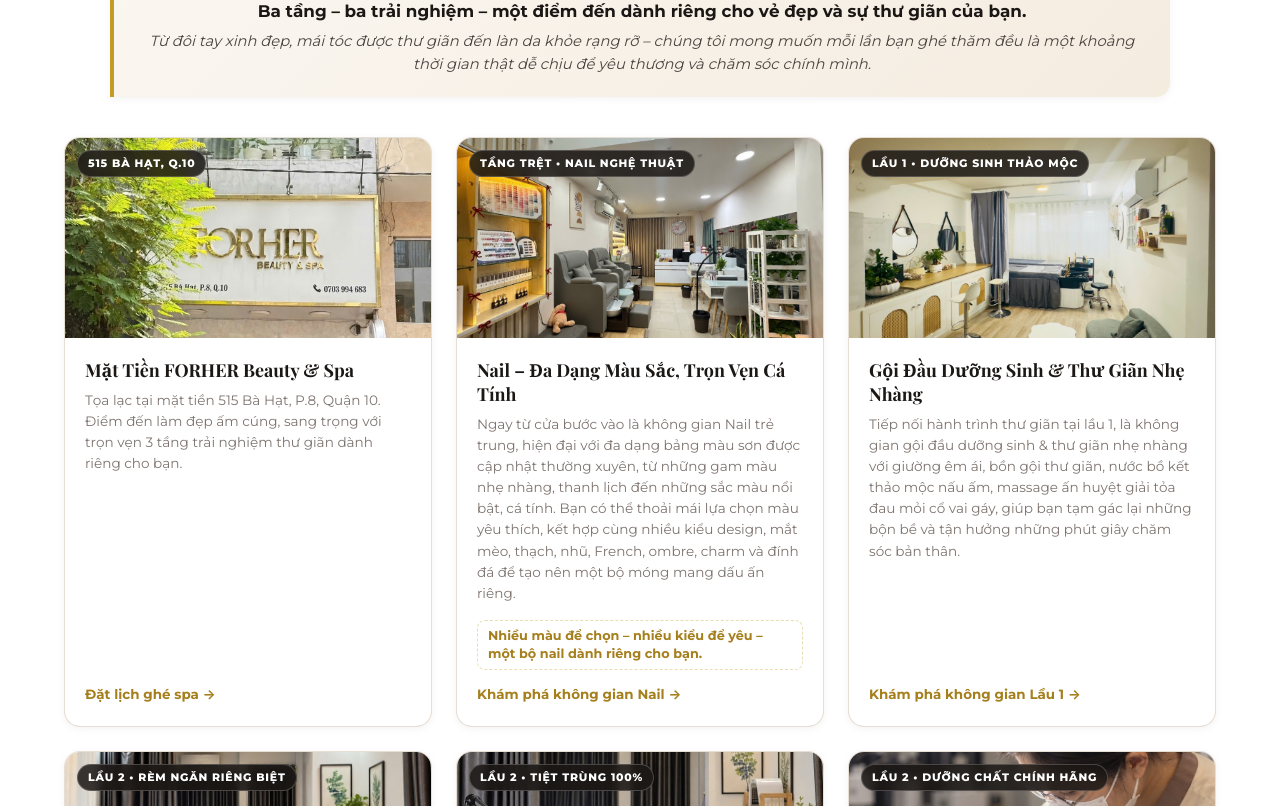
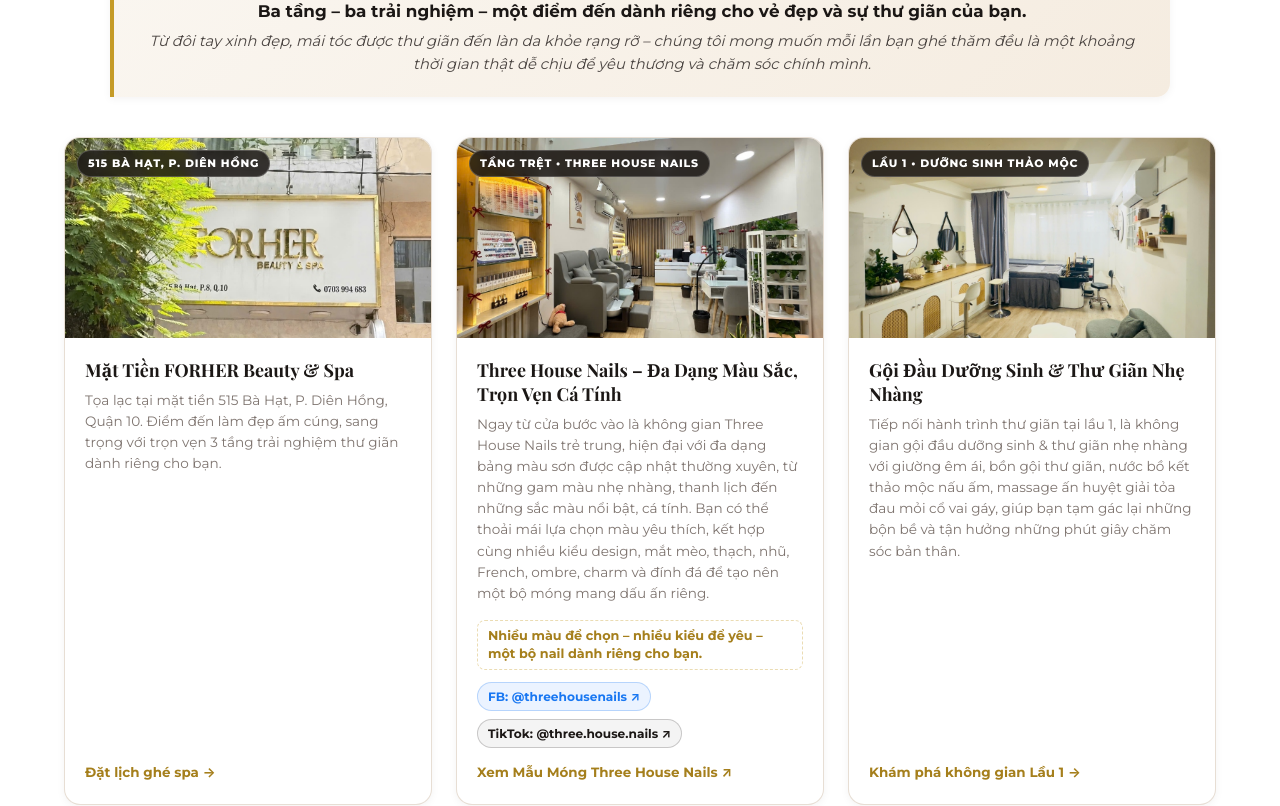
Before and after one commit to tandev253/forher-beauty-spa, a React (Vite) app: page / in a window 1280 px wide. Shown: the part 1394-2200 px from the top of the page. Built offline with nearby package versions, Linux system fonts and the light colour scheme; the HTML template or start-up script is replaced by a standard one; a web font is replaced by a local one.

Commit message:
Update address to Phuong Dien Hong and link Three House Nails social channels

```diff
--- a/index.html
+++ b/index.html
@@ -4,8 +4,8 @@
   <meta charset="UTF-8">
   <meta name="viewport" content="width=device-width, initial-scale=1.0">
   <title>Forher Beauty & Spa | Bảng Giá Dịch Vụ Chính Thức</title>
-  <meta name="description" content="Bảng giá dịch vụ chính thức của Forher Beauty & Spa - 515 Bà Hạt, P.8, Quận 10. Hotline: 0703 994 683. Triệt lông Diode Laser bảo hành 2 năm, Chăm sóc & trị mụn, Chemical Peel, Gội đầu dưỡng sinh & Nail nghệ thuật.">
-  <meta name="keywords" content="Forher Beauty, Forher Spa, 515 Bà Hạt, Triệt lông bảo hành 2 năm, Nặn mụn an toàn, Chemical Peel, Gội đầu dưỡng sinh Quận 10, Nail đẹp Quận 10">
+  <meta name="description" content="Bảng giá dịch vụ chính thức của Forher Beauty & Spa - 515 Bà Hạt, Phường Diên Hồng, Quận 10. Hotline: 0703 994 683. Triệt lông Diode Laser bảo hành 2 năm, Chăm sóc & trị mụn, Chemical Peel, Gội đầu dưỡng sinh & Three House Nails.">
+  <meta name="keywords" content="Forher Beauty, Forher Spa, 515 Bà Hạt Phường Diên Hồng, Three House Nails, Triệt lông bảo hành 2 năm, Nặn mụn an toàn, Chemical Peel, Gội đầu dưỡng sinh Quận 10">
 
   <!-- Google Fonts: Great Vibes (Cursive Logo), Montserrat & Playfair Display -->
   <link rel="preconnect" href="https://fonts.googleapis.com">
--- a/src/components/AboutSection.jsx
+++ b/src/components/AboutSection.jsx
@@ -12,21 +12,23 @@
     {
       id: 'storefront',
       title: 'Mặt Tiền FORHER Beauty & Spa',
-      desc: 'Tọa lạc tại mặt tiền 515 Bà Hạt, P.8, Quận 10. Điểm đến làm đẹp ấm cúng, sang trọng với trọn vẹn 3 tầng trải nghiệm thư giãn dành riêng cho bạn.',
+      desc: 'Tọa lạc tại mặt tiền 515 Bà Hạt, P. Diên Hồng, Quận 10. Điểm đến làm đẹp ấm cúng, sang trọng với trọn vẹn 3 tầng trải nghiệm thư giãn dành riêng cho bạn.',
       image: forherStorefrontReal,
-      tag: '515 BÀ HẠT, Q.10',
+      tag: '515 BÀ HẠT, P. DIÊN HỒNG',
       btnText: 'Đặt lịch ghé spa →',
       action: 'book'
     },
     {
       id: 'nail',
-      title: 'Nail – Đa Dạng Màu Sắc, Trọn Vẹn Cá Tính',
-      desc: 'Ngay từ cửa bước vào là không gian Nail trẻ trung, hiện đại với đa dạng bảng màu sơn được cập nhật thường xuyên, từ những gam màu nhẹ nhàng, thanh lịch đến những sắc màu nổi bật, cá tính. Bạn có thể thoải mái lựa chọn màu yêu thích, kết hợp cùng nhiều kiểu design, mắt mèo, thạch, nhũ, French, ombre, charm và đính đá để tạo nên một bộ móng mang dấu ấn riêng.',
+      title: 'Three House Nails – Đa Dạng Màu Sắc, Trọn Vẹn Cá Tính',
+      desc: 'Ngay từ cửa bước vào là không gian Three House Nails trẻ trung, hiện đại với đa dạng bảng màu sơn được cập nhật thường xuyên, từ những gam màu nhẹ nhàng, thanh lịch đến những sắc màu nổi bật, cá tính. Bạn có thể thoải mái lựa chọn màu yêu thích, kết hợp cùng nhiều kiểu design, mắt mèo, thạch, nhũ, French, ombre, charm và đính đá để tạo nên một bộ móng mang dấu ấn riêng.',
       slogan: 'Nhiều màu để chọn – nhiều kiểu để yêu – một bộ nail dành riêng cho bạn.',
       image: forherNailReal,
-      tag: 'TẦNG TRỆT • NAIL NGHỆ THUẬT',
-      btnText: 'Khám phá không gian Nail →',
-      action: 'book'
+      tag: 'TẦNG TRỆT • THREE HOUSE NAILS',
+      btnText: 'Xem Mẫu Móng Three House Nails ↗',
+      action: 'external',
+      fbUrl: 'https://www.facebook.com/threehousenails',
+      tiktokUrl: 'https://www.tiktok.com/@three.house.nails'
     },
     {
       id: 'goidau',
@@ -67,7 +69,9 @@
   ];
 
   const handleCardClick = (item) => {
-    if (item.action === 'pricing' && onPricingClick) {
+    if (item.action === 'external' && item.fbUrl) {
+      window.open(item.fbUrl, '_blank');
+    } else if (item.action === 'pricing' && onPricingClick) {
       onPricingClick();
     } else if (onBookClick) {
       onBookClick();
@@ -90,7 +94,7 @@
             {/* Floor 0: Ground Floor Nail */}
             <div className="journey-floor-card">
               <div className="floor-badge">TẦNG TRỆT</div>
-              <h4 className="floor-title">Không Gian Nail Hiện Đại</h4>
+              <h4 className="floor-title">Three House Nails Hiện Đại</h4>
               <p className="floor-desc">
                 Từ khi bước vào, bạn sẽ được chào đón bởi không gian Nail hiện đại, nơi chăm chút đôi tay và đôi chân với những thiết kế xinh xắn, tinh tế và phù hợp với phong cách riêng của mỗi khách hàng.
               </p>
@@ -147,6 +151,28 @@
                     {item.slogan}
                   </p>
                 )}
+                {item.fbUrl && (
+                  <div className="card-social-pills-row">
+                    <a
+                      href={item.fbUrl}
+                      target="_blank"
+                      rel="noopener noreferrer"
+                      className="card-mini-social-link fb"
+                    >
+                      FB: @threehousenails ↗
+                    </a>
+                    {item.tiktokUrl && (
+                      <a
+                        href={item.tiktokUrl}
+                        target="_blank"
+                        rel="noopener noreferrer"
+                        className="card-mini-social-link tiktok"
+                      >
+                        TikTok: @three.house.nails ↗
+                      </a>
+                    )}
+                  </div>
+                )}
                 <button
                   type="button"
                   className="card-book-link"
--- a/src/components/ContactSection.jsx
+++ b/src/components/ContactSection.jsx
@@ -70,7 +70,7 @@
                 rel="noopener noreferrer"
                 className="social-btn-link"
               >
-                Facebook Fanpage
+                Facebook: Three House Nails
               </a>
               <a
                 href={COMPANY_INFO.social.tiktok}
@@ -78,7 +78,7 @@
                 rel="noopener noreferrer"
                 className="social-btn-link"
               >
-                Kênh TikTok
+                TikTok: @three.house.nails
               </a>
             </div>
           </div>
@@ -87,7 +87,7 @@
           <div className="contact-map-col">
             <div className="map-embed-box">
               <iframe
-                title="Bản đồ chỉ đường FORHER Beauty 515 Bà Hạt Quận 10"
+                title="Bản đồ chỉ đường 515 Bà Hạt Phường Diên Hồng Quận 10"
                 src="https://www.google.com/maps/embed?pb=!1m18!1m12!1m3!1d3919.605273752538!2d106.66358487480477!3d10.76480078938361!2m3!1f0!2f0!3f0!3m2!1i1024!2i768!4f13.1!3m3!1m2!1s0x31752ee17e8c3b77%3A0x6b198c60012e8790!2zNTE1IELDoCBI4bqhdCwIFBoxrDhu51uZyBEacOqbiBI4buTbmcsIFF14bqtbiAxMCwgSOG7kyBDaMOtIE1pbmgsIFZpZXRuYW0!5e0!3m2!1svi!2s!4v1710000000000!5m2!1svi!2s"
                 width="100%"
                 height="380"
--- a/src/components/Footer.jsx
+++ b/src/components/Footer.jsx
@@ -52,7 +52,11 @@
         <div className="footer-bottom-bar">
           <p>© {currentYear} {COMPANY_INFO.name}. Trang giới thiệu & đặt lịch dịch vụ làm đẹp chính thức.</p>
           <div className="footer-bottom-links">
-            <span>515 Bà Hạt, P.8, Q.10, TP.HCM</span>
+            <span>{COMPANY_INFO.addressShort}</span>
+            <span>•</span>
+            <a href={COMPANY_INFO.social.facebook} target="_blank" rel="noopener noreferrer">FB: Three House Nails</a>
+            <span>•</span>
+            <a href={COMPANY_INFO.social.tiktok} target="_blank" rel="noopener noreferrer">TikTok: @three.house.nails</a>
             <span>•</span>
             <a href={COMPANY_INFO.social.zalo} target="_blank" rel="noopener noreferrer">Zalo: {COMPANY_INFO.phone}</a>
           </div>
--- a/src/components/Hero.jsx
+++ b/src/components/Hero.jsx
@@ -18,7 +18,7 @@
           </h1>
 
           <p className="hero-description">
-            Chào mừng bạn đến với <strong>FORHER Beauty & Spa</strong> tại <strong>515 Bà Hạt, P.8, Quận 10, TP.HCM</strong>.
+            Chào mừng bạn đến với <strong>FORHER Beauty & Spa</strong> tại <strong>515 Bà Hạt, P. Diên Hồng, Quận 10, TP.HCM</strong>.
             Không gian làm đẹp ấm cúng, thư thái với dịch vụ chăm sóc toàn diện: <strong>Triệt lông Diode Laser bảo hành 2 năm</strong>,
             chăm sóc & lấy mụn vô trùng, Chemical Peel tái tạo da, cùng <strong>Gội đầu dưỡng sinh thảo dược</strong> và <strong>Nail nghệ thuật</strong>.
           </p>
@@ -87,7 +87,7 @@
             <div className="hero-floating-badge">
               <div>
                 <strong>Không Gian Thư Thái & Ấm Cúng</strong>
-                <p>515 Bà Hạt, P.8, Q.10 • TP.HCM</p>
+                <p>515 Bà Hạt, P. Diên Hồng, Q.10 • TP.HCM</p>
               </div>
             </div>
 
--- a/src/data/servicesData.js
+++ b/src/data/servicesData.js
@@ -8,17 +8,17 @@
   brandTitle: 'Forher Beauty',
   brandSubtitle: 'Chăm Sóc Da • Triệt Lông • Dưỡng Sinh • Nail',
   tagline: 'Chăm Sóc Da, Triệt Lông Diode Laser, Gội Đầu Dưỡng Sinh & Nail',
-  address: '515 Bà Hạt, Phường 8, Quận 10, TP. Hồ Chí Minh',
-  addressShort: '515 Bà Hạt, P.8, Q.10, TP.HCM',
+  address: '515 Bà Hạt, Phường Diên Hồng, Quận 10, TP. Hồ Chí Minh',
+  addressShort: '515 Bà Hạt, P. Diên Hồng, Q.10, TP.HCM',
   phone: '0703 994 683',
   phoneClean: '0703994683',
   email: 'contact@forherbeauty.vn',
   workingHours: '09:00 - 20:00 (Hàng ngày, kể cả Thứ Bảy & Chủ Nhật)',
   social: {
-    facebook: 'https://facebook.com/forherbeautyspa',
-    facebookTag: '@FORHERBEAUTY SPA',
-    tiktok: 'https://tiktok.com/@forherbeautyspa',
-    tiktokTag: '@FORHERBEAUTY SPA',
+    facebook: 'https://www.facebook.com/threehousenails',
+    facebookTag: '@threehousenails',
+    tiktok: 'https://www.tiktok.com/@three.house.nails',
+    tiktokTag: '@three.house.nails',
     instagram: 'https://instagram.com/forher_beauty515',
     instagramTag: '@FORHER_BEAUTY515',
     zalo: 'https://zalo.me/0703994683'
--- a/src/index.css
+++ b/src/index.css
@@ -671,6 +671,47 @@
   padding: 6px 10px;
   margin-bottom: 12px;
   line-height: 1.4;
+}
+
+.card-social-pills-row {
+  display: flex;
+  gap: 8px;
+  flex-wrap: wrap;
+  margin-bottom: 12px;
+}
+
+.card-mini-social-link {
+  font-size: 0.76rem;
+  font-weight: 700;
+  padding: 4px 10px;
+  border-radius: 999px;
+  text-decoration: none;
+  display: inline-flex;
+  align-items: center;
+  gap: 4px;
+  transition: all 0.2s ease;
+}
+
+.card-mini-social-link.fb {
+  background: #EBF3FF;
+  color: #1877F2;
+  border: 1px solid rgba(24, 119, 242, 0.25);
+}
+
+.card-mini-social-link.fb:hover {
+  background: #1877F2;
+  color: #FFF;
+}
+
+.card-mini-social-link.tiktok {
+  background: #F4F4F4;
+  color: #1B1715;
+  border: 1px solid rgba(27, 23, 21, 0.2);
+}
+
+.card-mini-social-link.tiktok:hover {
+  background: #1B1715;
+  color: #FFF;
 }
 
 .about-visual-grid {
```
